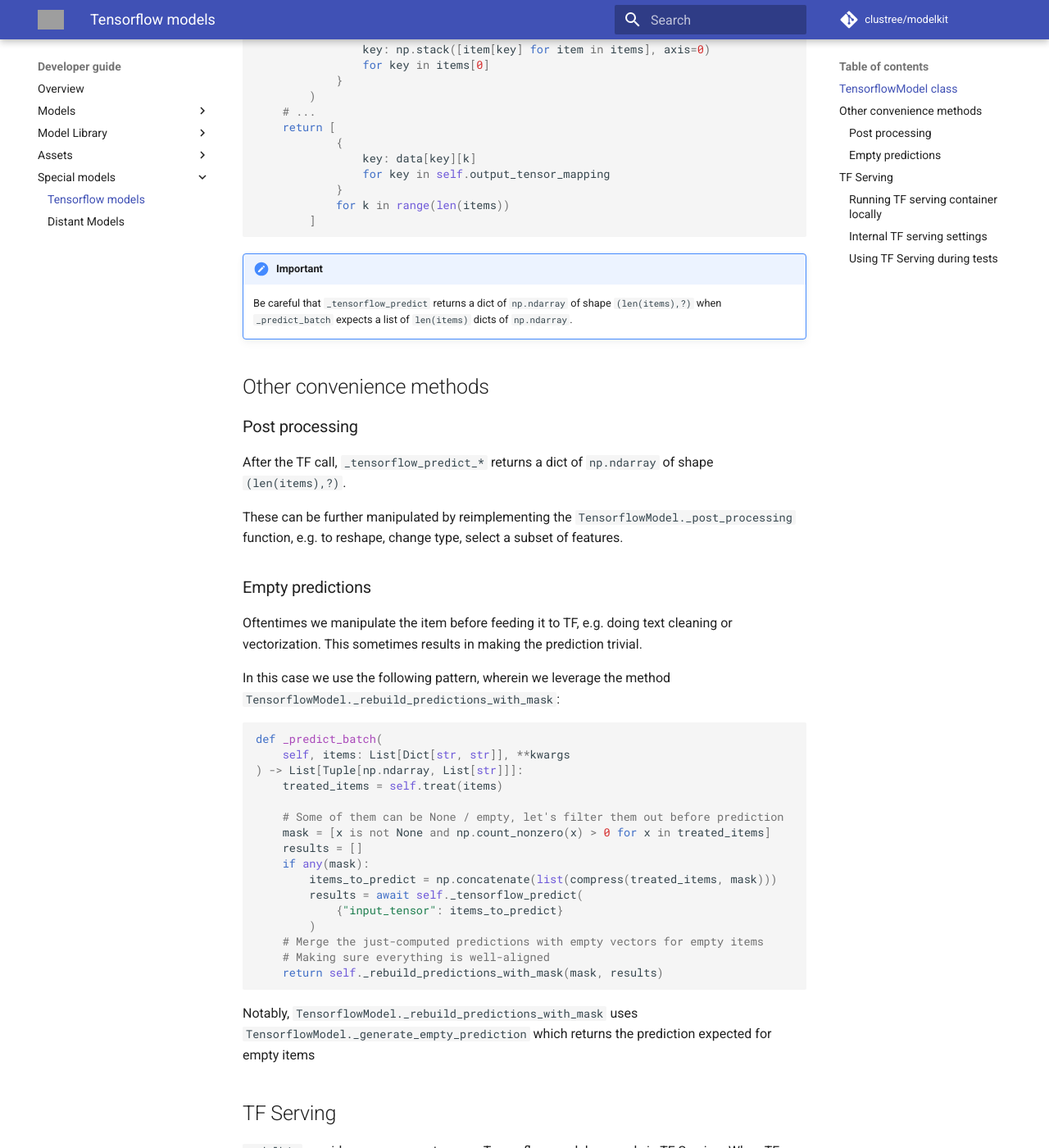
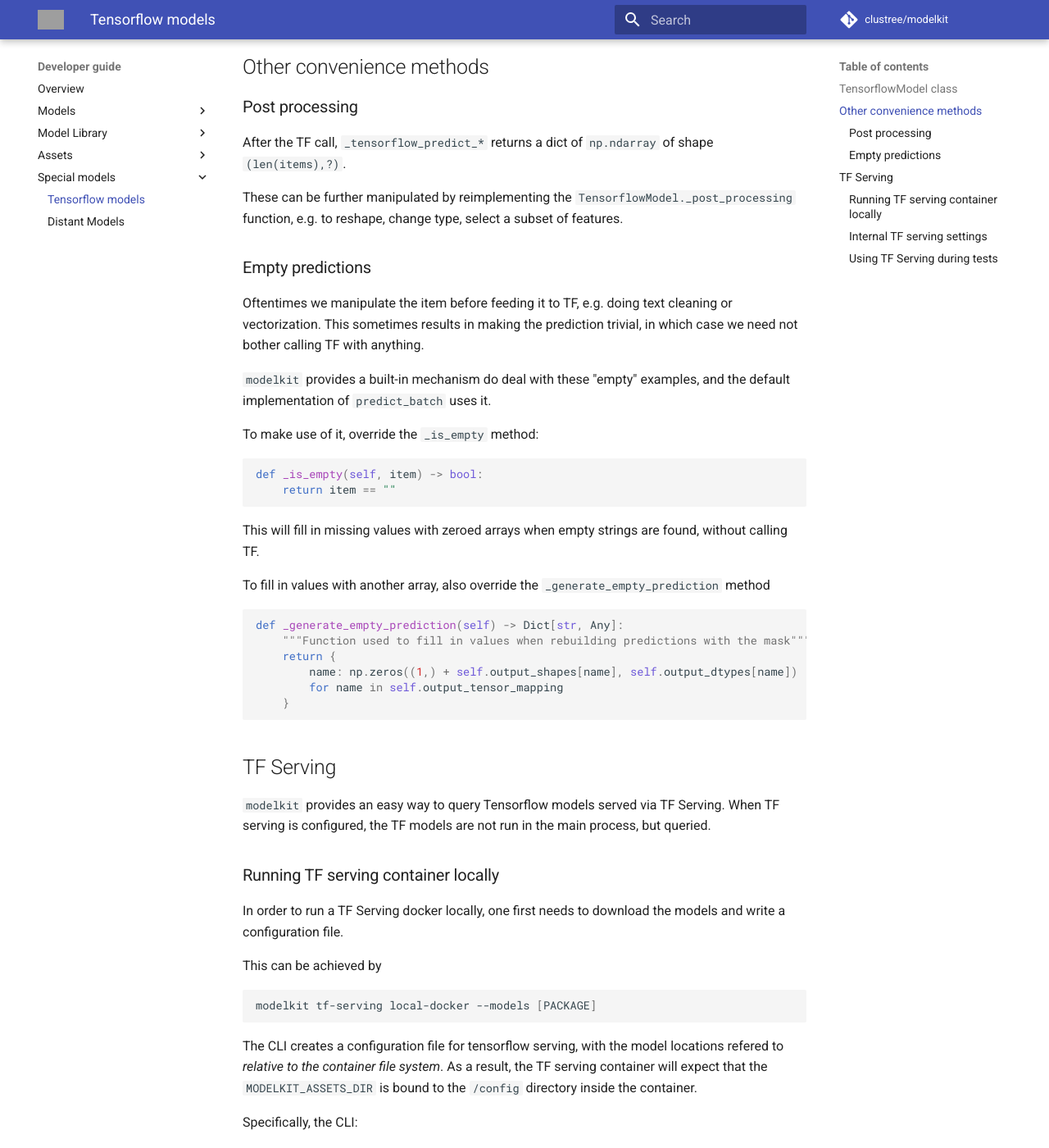
Before and after one commit to Cornerstone-OnDemand/modelkit, an MkDocs documentation site: the page built from docs/library/special/tensorflow.md, in a window 1280 px wide and 1400 px high, scrolled down 806 px. Shown: the whole window at 82% size. Built offline with MkDocs 1.6.1 and Material for MkDocs 9.7.7, drawn with Linux system fonts in a browser that asks for light colours; comment, search, counter and statistics services are not loaded; some of the changed text lies outside the part shown; grey boxes are pictures that could not be loaded.

Commit message:
tensorflow-models: add documentation for is_empty/generate_empty_prediction

````diff
--- a/docs/library/special/tensorflow.md
+++ b/docs/library/special/tensorflow.md
@@ -14,27 +14,7 @@ All tensorflow based models should derive from the `TensorflowModel` class. This
 At initialization time, a `TensorflowModel` has to be provided with definitions of the tensors predicted by the TF model:
 
 - `output_tensor_mapping` a dict of arbitrary `key`s to tensor names describing the outputs.
-- `output_tensor_shapes` and `output_tensor_dtypes` a dict of shapes and dtypes of these tensors.
-
-Typically, inside a `_predict_batch`, one would do something like:
-
-```python
-def _predict_batch(self, items):
-    data = await self._tensorflow_predict(
-            {
-                key: np.stack([item[key] for item in items], axis=0)
-                for key in items[0]
-            }
-        )
-    # ...
-    return [
-            {
-                key: data[key][k]
-                for key in self.output_tensor_mapping
-            }
-            for k in range(len(items))
-        ]
-```
+- `output_tensor_shapes` and `output_dtypes` a dict of shapes and dtypes of these tensors.
 
 !!! important
     Be careful that `_tensorflow_predict` returns a dict of `np.ndarray` of shape `(len(items),?)` when `_predict_batch` expects a list of `len(items)` dicts of `np.ndarray`.
@@ -49,30 +29,30 @@ These can be further manipulated by reimplementing the `TensorflowModel._post_pr
 
 ### Empty predictions
 
-Oftentimes we manipulate the item before feeding it to TF, e.g. doing text cleaning or vectorization. This sometimes results in making the prediction trivial.
+Oftentimes we manipulate the item before feeding it to TF, e.g. doing text cleaning or vectorization. This sometimes results in making the prediction trivial, in which case we need not bother calling TF with anything.
 
-In this case we use the following pattern, wherein we leverage the method `TensorflowModel._rebuild_predictions_with_mask`:
+`modelkit` provides a built-in mechanism do deal with these "empty" examples, and the default implementation of `predict_batch` uses it.
+
+To make use of it, override the `_is_empty` method:
 
 ```python
-def _predict_batch(
-    self, items: List[Dict[str, str]], **kwargs
-) -> List[Tuple[np.ndarray, List[str]]]:
-    treated_items = self.treat(items)
-
-    # Some of them can be None / empty, let's filter them out before prediction
-    mask = [x is not None and np.count_nonzero(x) > 0 for x in treated_items]
-    results = []
-    if any(mask):
-        items_to_predict = np.concatenate(list(compress(treated_items, mask)))
-        results = await self._tensorflow_predict(
-            {"input_tensor": items_to_predict}
-        )
-    # Merge the just-computed predictions with empty vectors for empty items
-    # Making sure everything is well-aligned
-    return self._rebuild_predictions_with_mask(mask, results)
+def _is_empty(self, item) -> bool:
+    return item == ""
 ```
 
-Notably, `TensorflowModel._rebuild_predictions_with_mask` uses `TensorflowModel._generate_empty_prediction` which returns the prediction expected for empty items
+This will fill in missing values with zeroed arrays when empty strings are found, without calling TF.
+
+To fill in values with another array, also override the `_generate_empty_prediction` method
+
+```python
+def _generate_empty_prediction(self) -> Dict[str, Any]:
+    """Function used to fill in values when rebuilding predictions with the mask"""
+    return {
+        name: np.zeros((1,) + self.output_shapes[name], self.output_dtypes[name])
+        for name in self.output_tensor_mapping
+    }
+
+```
 
 ## TF Serving
 
````
